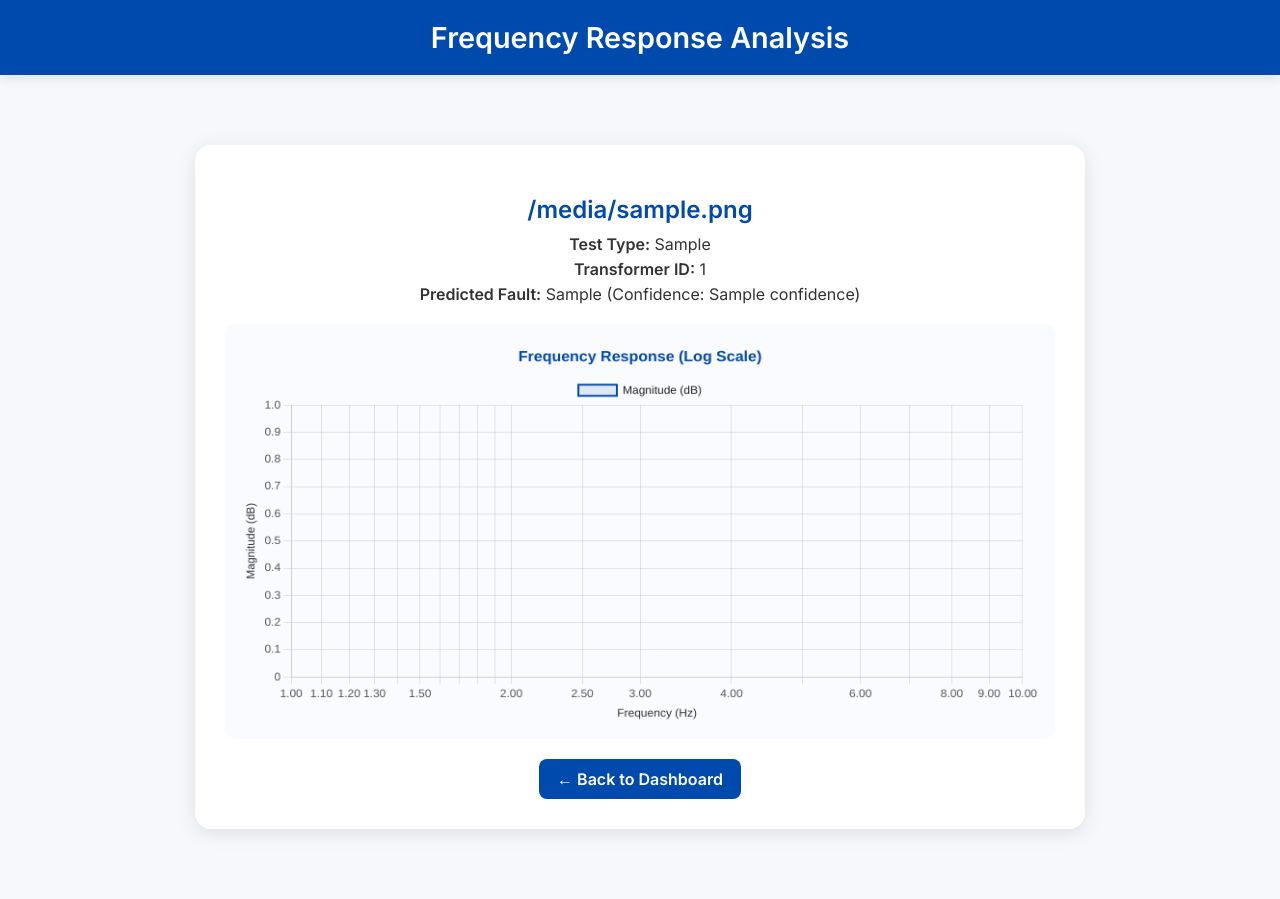
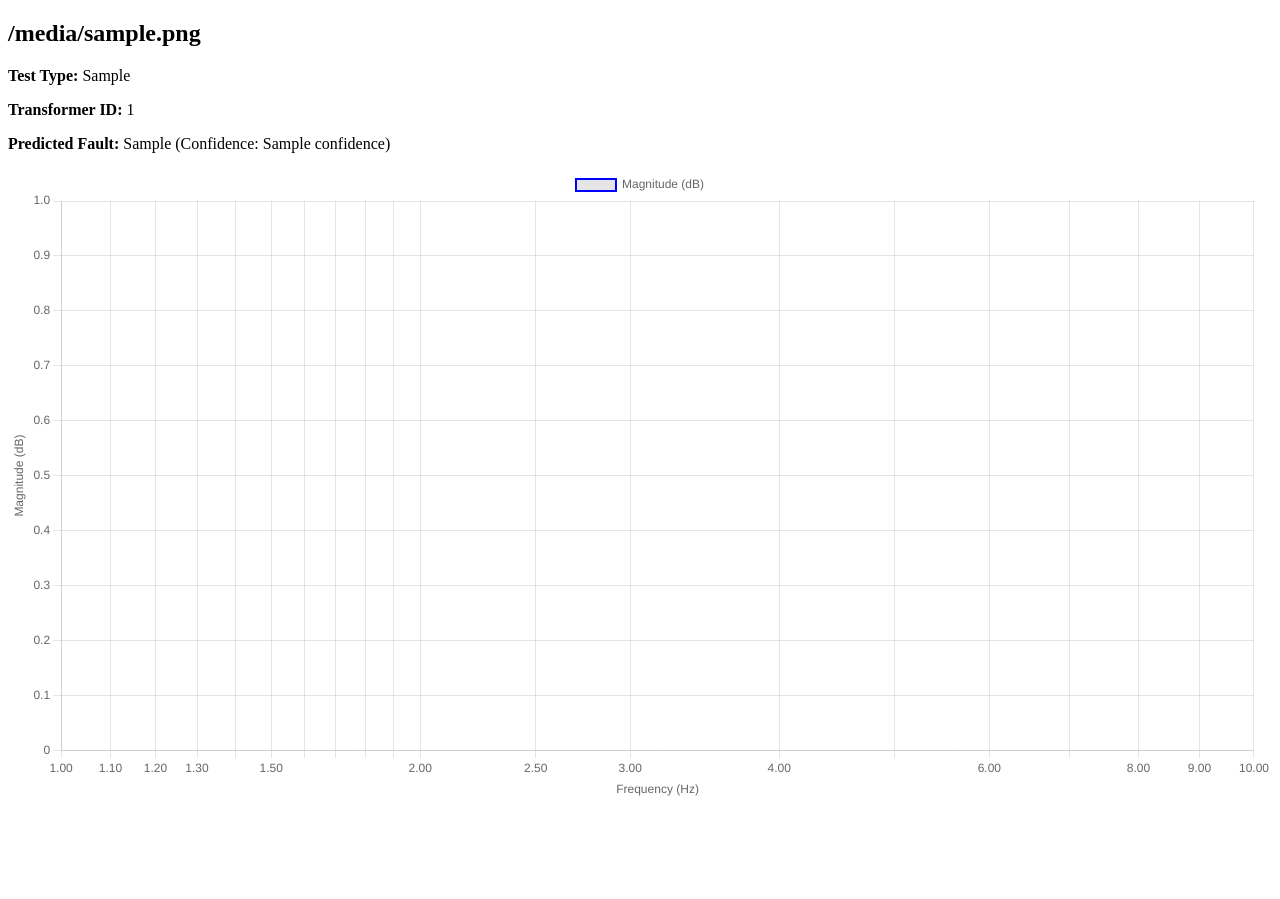
Before and after one commit to gajini1507/fra, a Flask app: template templates/graph.html in a window 1280 px wide. After the commit the page ends 796 px from the top, so only its background shows below. Run offline with Flask 3, Linux system fonts and the light colour scheme; the template is opened without the code that fills it: most values are stand-ins (such as "Sample title", 1, 10 or a date in 2020).

Commit message:
Update graph.html

```diff
--- a/templates/graph.html
+++ b/templates/graph.html
@@ -4,7 +4,7 @@
   <meta charset="UTF-8">
   <title>FRA Graph</title>
   <script src="https://cdn.jsdelivr.net/npm/chart.js"></script>
-  <link rel="stylesheet" href="{{ url_for('static', filename='style.css') }}">
+  <link rel="manifest" href="{{ url_for('static', filename='manifest.json') }}">
 <meta name="theme-color" content="#0d6efd">
 <script>
   if ('serviceWorker' in navigator) {
@@ -13,68 +13,14 @@
     });
   }
 </script>
-  <style>
-    .graph-container {
-      max-width: 900px;
-      margin: 40px auto;
-      background: white;
-      padding: 30px;
-      border-radius: 16px;
-      box-shadow: 0 4px 20px rgba(0, 0, 0, 0.1);
-      text-align: center;
-    }
 
-    h2 {
-      color: #004aad;
-      margin-bottom: 10px;
-    }
-
-    p {
-      margin: 5px 0;
-      color: #333;
-    }
-
-    canvas {
-      margin-top: 20px;
-      background: #f9fbff;
-      border-radius: 10px;
-      padding: 15px;
-    }
-
-    a.back {
-      display: inline-block;
-      margin-top: 20px;
-      color: white;
-      background: #004aad;
-      padding: 10px 18px;
-      border-radius: 8px;
-      text-decoration: none;
-      transition: 0.3s;
-    }
-
-    a.back:hover {
-      background: #00337a;
-    }
-  </style>
 </head>
 <body>
-  <header>
-    <h1>Frequency Response Analysis</h1>
-  </header>
-
-  <main>
-    <div class="graph-container">
   <h2>{{ file_name }}</h2>
   <p><b>Test Type:</b> {{ test_type }}</p>
   <p><b>Transformer ID:</b> {{ transformer_id }}</p>
   <p><b>Predicted Fault:</b> {{ predicted_fault }} (Confidence: {{ confidence }})</p>
-
   <canvas id="fraChart" width="800" height="400"></canvas>
-
-      <a href="/" class="back">← Back to Dashboard</a>
-    </div>
-  </main>
-
   <script>
     const ctx = document.getElementById('fraChart');
     const freq = {{ freq|tojson }};
@@ -87,34 +33,18 @@
           label: 'Magnitude (dB)',
           data: response,
           borderWidth: 2,
-          borderColor: '#004aad',
-          fill: true,
-          backgroundColor: 'rgba(0, 74, 173, 0.1)',
-          tension: 0.3,
-          pointRadius: 3,
-          pointBackgroundColor: '#004aad'
+          borderColor: 'blue',
+          fill: false
         }]
       },
       options: {
-        responsive: true,
-        plugins: {
-          legend: { display: true, labels: { color: '#222' } },
-          title: {
-            display: true,
-            text: 'Frequency Response (Log Scale)',
-            color: '#004aad',
-            font: { size: 16, weight: 'bold' }
-          }
-        },
         scales: {
           x: {
             type: 'logarithmic',
-            title: { display: true, text: 'Frequency (Hz)', color: '#333' },
-            ticks: { color: '#555' }
+            title: { display: true, text: 'Frequency (Hz)' }
           },
           y: {
-            title: { display: true, text: 'Magnitude (dB)', color: '#333' },
-            ticks: { color: '#555' }
+            title: { display: true, text: 'Magnitude (dB)' }
           }
         }
       }
```
Lines whose indentation alone changed are shown as unchanged.
